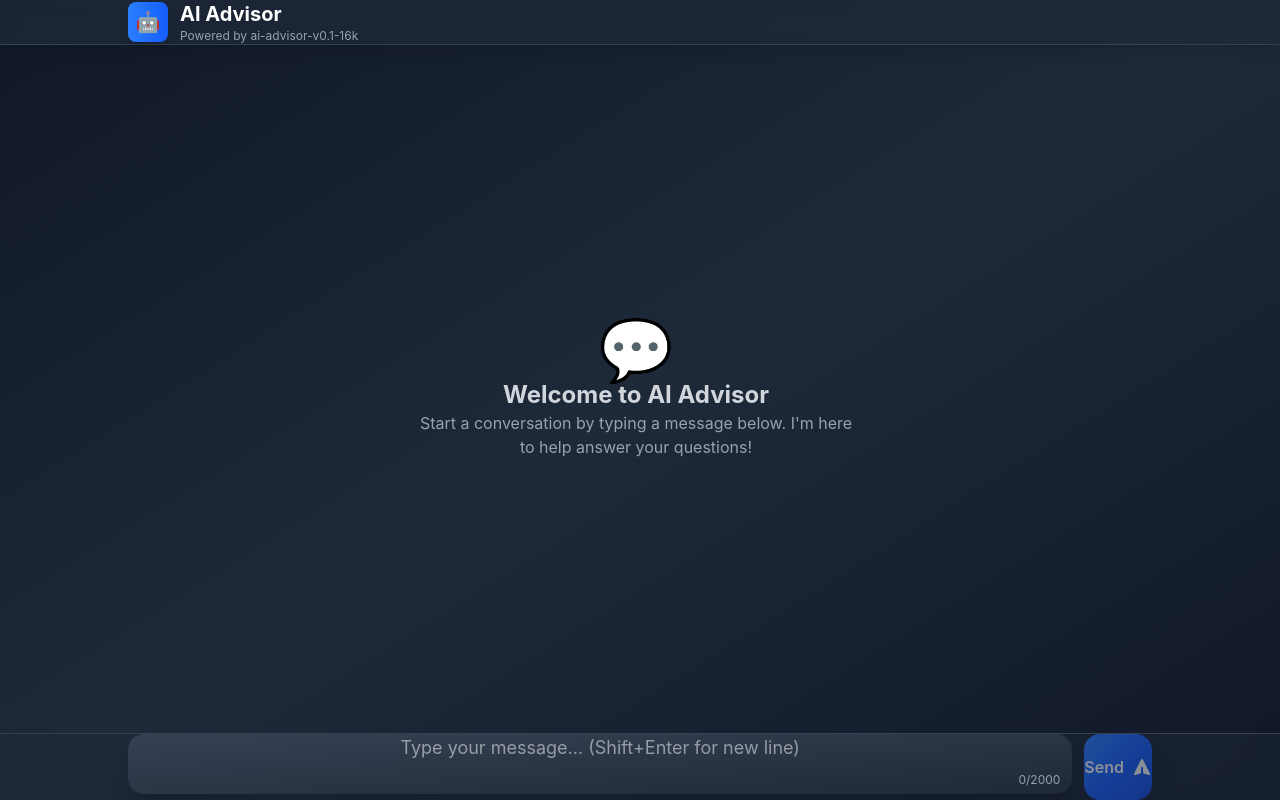
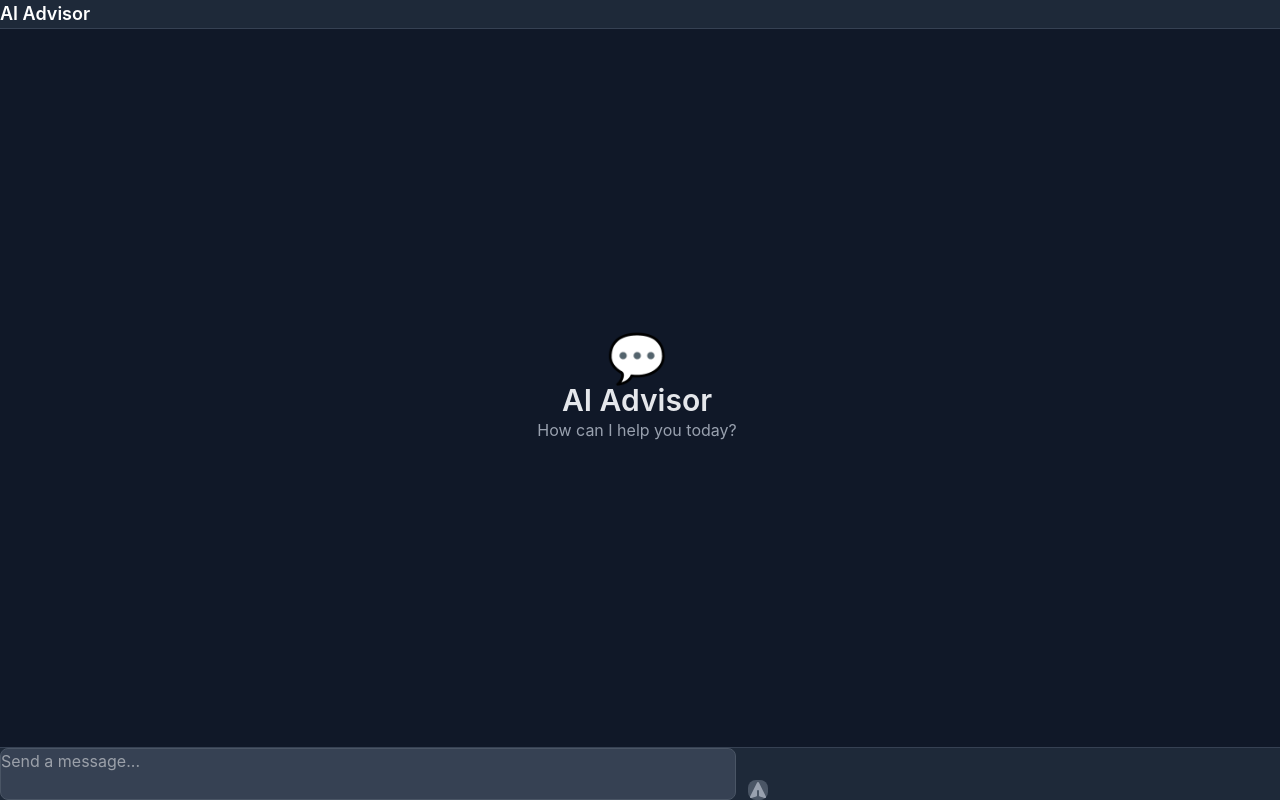
Before and after one commit to usmanfcit/ai-chat-frontend, a Next.js app: page / in a window 1280 px wide. Built offline with nearby package versions, Linux system fonts and the light colour scheme.

Commit message:
Gpt like interface

```diff
--- a/app/globals.css
+++ b/app/globals.css
@@ -22,20 +22,25 @@ body {
 
 /* Custom scrollbar */
 ::-webkit-scrollbar {
-  width: 8px;
+  width: 6px;
 }
 
 ::-webkit-scrollbar-track {
-  background: #1f2937;
+  background: transparent;
 }
 
 ::-webkit-scrollbar-thumb {
   background: #4b5563;
-  border-radius: 4px;
+  border-radius: 3px;
 }
 
 ::-webkit-scrollbar-thumb:hover {
   background: #6b7280;
+}
+
+/* Custom gray color */
+.bg-gray-850 {
+  background-color: #1a1d24;
 }
 
 /* Animations */
--- a/app/page.tsx
+++ b/app/page.tsx
@@ -8,26 +8,20 @@ export default function Home() {
   const { messages, isLoading, error, sendMessage, clearError, clearMessages } = useChat();
 
   return (
-    <main className="flex flex-col h-screen bg-gradient-to-br from-gray-900 via-gray-800 to-gray-900">
+    <main className="flex flex-col h-screen bg-gray-900">
       {/* Header */}
-      <header className="bg-gray-800/80 backdrop-blur-sm border-b border-gray-700 shadow-lg flex justify-center">
-        <div className="max-w-5xl w-full px-4 py-4 flex items-center justify-between">
+      <header className="bg-gray-800 border-b border-gray-700 sticky top-0 z-10">
+        <div className="max-w-3xl mx-auto px-4 py-3 flex items-center justify-between">
           <div className="flex items-center gap-3">
-            <div className="w-10 h-10 bg-gradient-to-r from-blue-500 to-blue-600 rounded-lg flex items-center justify-center text-xl shadow-lg">
-              🤖
-            </div>
-            <div>
-              <h1 className="text-xl font-bold text-white">AI Advisor</h1>
-              <p className="text-xs text-gray-400">Powered by ai-advisor-v0.1-16k</p>
-            </div>
+            <h1 className="text-lg font-semibold text-white">AI Advisor</h1>
           </div>
 
           {messages.length > 0 && (
             <button
               onClick={clearMessages}
-              className="text-sm text-gray-400 hover:text-white transition-colors px-3 py-1 rounded-lg hover:bg-gray-700"
+              className="text-sm text-gray-400 hover:text-gray-200 transition-colors"
             >
-              Clear Chat
+              New chat
             </button>
           )}
         </div>
--- a/components/ChatContainer.tsx
+++ b/components/ChatContainer.tsx
@@ -30,18 +30,17 @@ export default function ChatContainer({
   return (
     <div
       ref={containerRef}
-      className="flex-1 overflow-y-auto px-4 py-6 space-y-4 flex justify-center"
+      className="flex-1 overflow-y-auto"
       style={{ scrollbarGutter: 'stable' }}
     >
-      <div className="max-w-5xl w-full">
       {messages.length === 0 && !isLoading && !error && (
-          <div className="flex flex-col items-center justify-center h-full text-center py-12">
-            <div className="text-6xl mb-4">💬</div>
-            <h2 className="text-2xl font-bold text-gray-300 mb-2">
-              Welcome to AI Advisor
+        <div className="flex flex-col items-center justify-center h-full text-center px-4 py-12">
+          <div className="text-5xl mb-4">💬</div>
+          <h2 className="text-3xl font-semibold text-gray-200 mb-2">
+            AI Advisor
           </h2>
-            <p className="text-gray-400 max-w-md">
-              Start a conversation by typing a message below. I'm here to help answer your questions!
+          <p className="text-gray-400 max-w-md text-base">
+            How can I help you today?
           </p>
         </div>
       )}
@@ -56,6 +55,5 @@ export default function ChatContainer({
 
       <div ref={messagesEndRef} />
     </div>
-    </div>
   );
 }
--- a/components/ErrorMessage.tsx
+++ b/components/ErrorMessage.tsx
@@ -5,19 +5,17 @@ interface ErrorMessageProps {
 
 export default function ErrorMessage({ message, onDismiss }: ErrorMessageProps) {
   return (
-    <div className="w-full mb-6 animate-fade-in flex justify-center">
-      <div className="w-full max-w-[90%] md:max-w-[85%] bg-gradient-to-br from-red-900/60 to-red-800/60 backdrop-blur-sm border border-red-500/50 rounded-3xl px-6 py-4 flex items-start justify-between shadow-2xl">
-        <div className="flex items-start gap-4 flex-1">
-          <span className="text-2xl">⚠️</span>
-          <div className="flex-1 text-center">
-            <p className="text-red-200 font-semibold text-base">Error</p>
-            <p className="text-red-300 text-sm md:text-base mt-2">{message}</p>
-          </div>
+    <div className="w-full py-4 bg-red-900/20 border-t border-b border-red-800/50 animate-fade-in">
+      <div className="max-w-3xl mx-auto px-4">
+        <div className="flex items-start gap-3">
+          <span className="text-red-400 text-lg">⚠️</span>
+          <div className="flex-1 min-w-0">
+            <p className="text-red-300 text-sm">{message}</p>
           </div>
           {onDismiss && (
             <button
               onClick={onDismiss}
-            className="text-red-400 hover:text-red-200 transition-all duration-200 ml-4 text-xl"
+              className="text-red-400 hover:text-red-300 transition-colors"
               aria-label="Dismiss error"
             >
               ✕
@@ -25,5 +23,6 @@ export default function ErrorMessage({ message, onDismiss }: ErrorMessageProps)
           )}
         </div>
       </div>
+    </div>
   );
 }
--- a/components/InputArea.tsx
+++ b/components/InputArea.tsx
@@ -37,30 +37,26 @@ export default function InputArea({ onSendMessage, disabled }: InputAreaProps) {
   }, [input]);
 
   return (
-    <div className="border-t border-gray-700 bg-gray-800/50 backdrop-blur-sm p-4 flex justify-center">
-      <div className="max-w-5xl w-full flex gap-3">
-        <div className="flex-1 relative">
+    <div className="border-t border-gray-700 bg-gray-800 py-4">
+      <div className="max-w-3xl mx-auto px-4">
+        <div className="flex gap-3 items-end">
           <textarea
             ref={textareaRef}
             value={input}
             onChange={(e) => setInput(e.target.value)}
             onKeyDown={handleKeyDown}
-            placeholder={disabled ? "Waiting for response..." : "Type your message... (Shift+Enter for new line)"}
+            placeholder={disabled ? "Waiting for response..." : "Send a message..."}
             disabled={disabled}
             rows={1}
-            className="w-full bg-gradient-to-br from-gray-700 to-gray-800 text-white rounded-2xl px-6 py-4 pr-12 text-base md:text-lg text-center focus:outline-none focus:ring-2 focus:ring-blue-500 focus:shadow-lg disabled:opacity-50 disabled:cursor-not-allowed resize-none max-h-40 overflow-y-auto shadow-xl transition-all duration-300"
-            style={{ minHeight: '60px' }}
+            className="flex-1 bg-gray-700 text-white rounded-lg px-4 py-3 text-base focus:outline-none focus:ring-1 focus:ring-gray-600 disabled:opacity-50 disabled:cursor-not-allowed resize-none max-h-40 overflow-y-auto border border-gray-600"
+            style={{ minHeight: '52px' }}
           />
-          <div className="absolute right-3 bottom-3 text-xs text-gray-400">
-            {input.length}/2000
-          </div>
-        </div>
           <button
             onClick={handleSend}
             disabled={disabled || !input.trim()}
-          className="bg-gradient-to-br from-blue-500 via-blue-600 to-blue-700 hover:from-blue-600 hover:via-blue-700 hover:to-blue-800 text-white px-8 py-4 rounded-2xl font-semibold text-base disabled:opacity-50 disabled:cursor-not-allowed transition-all duration-300 flex items-center gap-2 shadow-2xl hover:shadow-3xl hover:scale-105 disabled:hover:scale-100 disabled:hover:shadow-2xl"
+            className="bg-white text-gray-800 hover:bg-gray-200 disabled:bg-gray-600 disabled:text-gray-400 p-3 rounded-lg transition-colors disabled:cursor-not-allowed"
+            aria-label="Send message"
           >
-          <span className="hidden sm:inline">Send</span>
             <svg
               xmlns="http://www.w3.org/2000/svg"
               className="h-5 w-5"
@@ -72,5 +68,6 @@ export default function InputArea({ onSendMessage, disabled }: InputAreaProps) {
           </button>
         </div>
       </div>
+    </div>
   );
 }
--- a/components/LoadingIndicator.tsx
+++ b/components/LoadingIndicator.tsx
@@ -1,15 +1,15 @@
 export default function LoadingIndicator() {
   return (
-    <div className="flex w-full mb-6 justify-center animate-fade-in">
-      <div className="w-full max-w-[90%] md:max-w-[85%] rounded-3xl px-6 py-5 bg-gradient-to-br from-gray-700 via-gray-750 to-gray-800 shadow-2xl">
-        <div className="flex items-center justify-center gap-4">
-          <div className="flex-shrink-0 w-10 h-10 rounded-full flex items-center justify-center text-xl bg-white/10 backdrop-blur-sm">
-            🤖
+    <div className="w-full py-6 bg-gray-850 animate-fade-in">
+      <div className="max-w-3xl mx-auto px-4">
+        <div className="flex items-start gap-4">
+          <div className="flex-shrink-0 w-8 h-8 rounded-sm flex items-center justify-center text-lg font-bold bg-green-600 text-white">
+            AI
           </div>
-          <div className="flex gap-2 pt-1">
-            <div className="w-3 h-3 bg-blue-400 rounded-full animate-bounce" style={{ animationDelay: '0ms' }}></div>
-            <div className="w-3 h-3 bg-blue-400 rounded-full animate-bounce" style={{ animationDelay: '150ms' }}></div>
-            <div className="w-3 h-3 bg-blue-400 rounded-full animate-bounce" style={{ animationDelay: '300ms' }}></div>
+          <div className="flex-1 min-w-0 flex items-center gap-1 pt-2">
+            <div className="w-2 h-2 bg-gray-400 rounded-full animate-bounce" style={{ animationDelay: '0ms' }}></div>
+            <div className="w-2 h-2 bg-gray-400 rounded-full animate-bounce" style={{ animationDelay: '150ms' }}></div>
+            <div className="w-2 h-2 bg-gray-400 rounded-full animate-bounce" style={{ animationDelay: '300ms' }}></div>
           </div>
         </div>
       </div>
--- a/components/MessageBubble.tsx
+++ b/components/MessageBubble.tsx
@@ -9,30 +9,20 @@ export default function MessageBubble({ message }: MessageBubbleProps) {
 
   return (
     <div
-      className={`flex w-full mb-6 animate-fade-in ${
-        isUser ? 'justify-center' : 'justify-center'
+      className={`w-full py-6 animate-fade-in ${
+        isUser ? 'bg-gray-800' : 'bg-gray-850'
       }`}
     >
-      <div
-        className={`w-full max-w-[90%] md:max-w-[85%] rounded-3xl px-6 py-5 shadow-2xl transition-all duration-300 hover:shadow-3xl ${
-          isUser
-            ? 'bg-gradient-to-br from-blue-500 via-blue-600 to-blue-700 text-white'
-            : 'bg-gradient-to-br from-gray-700 via-gray-750 to-gray-800 text-gray-50'
-        }`}
-      >
+      <div className="max-w-3xl mx-auto px-4">
         <div className="flex items-start gap-4">
-          <div className="flex-shrink-0 w-10 h-10 rounded-full flex items-center justify-center text-xl bg-white/10 backdrop-blur-sm">
-            {isUser ? '👤' : '🤖'}
+          <div className={`flex-shrink-0 w-8 h-8 rounded-sm flex items-center justify-center text-lg font-bold ${
+            isUser ? 'bg-blue-600 text-white' : 'bg-green-600 text-white'
+          }`}>
+            {isUser ? 'U' : 'AI'}
           </div>
-          <div className="flex-1 pt-1">
-            <p className="text-base md:text-lg leading-relaxed whitespace-pre-wrap break-words text-center">
+          <div className="flex-1 min-w-0">
+            <p className="text-gray-100 text-base leading-7 whitespace-pre-wrap break-words">
               {message.content}
-            </p>
-            <p className={`text-xs mt-3 text-center ${isUser ? 'text-blue-100' : 'text-gray-300'}`}>
-              {new Date(message.timestamp).toLocaleTimeString([], {
-                hour: '2-digit',
-                minute: '2-digit',
-              })}
             </p>
           </div>
         </div>
```
Lines whose indentation alone changed are shown as unchanged.
